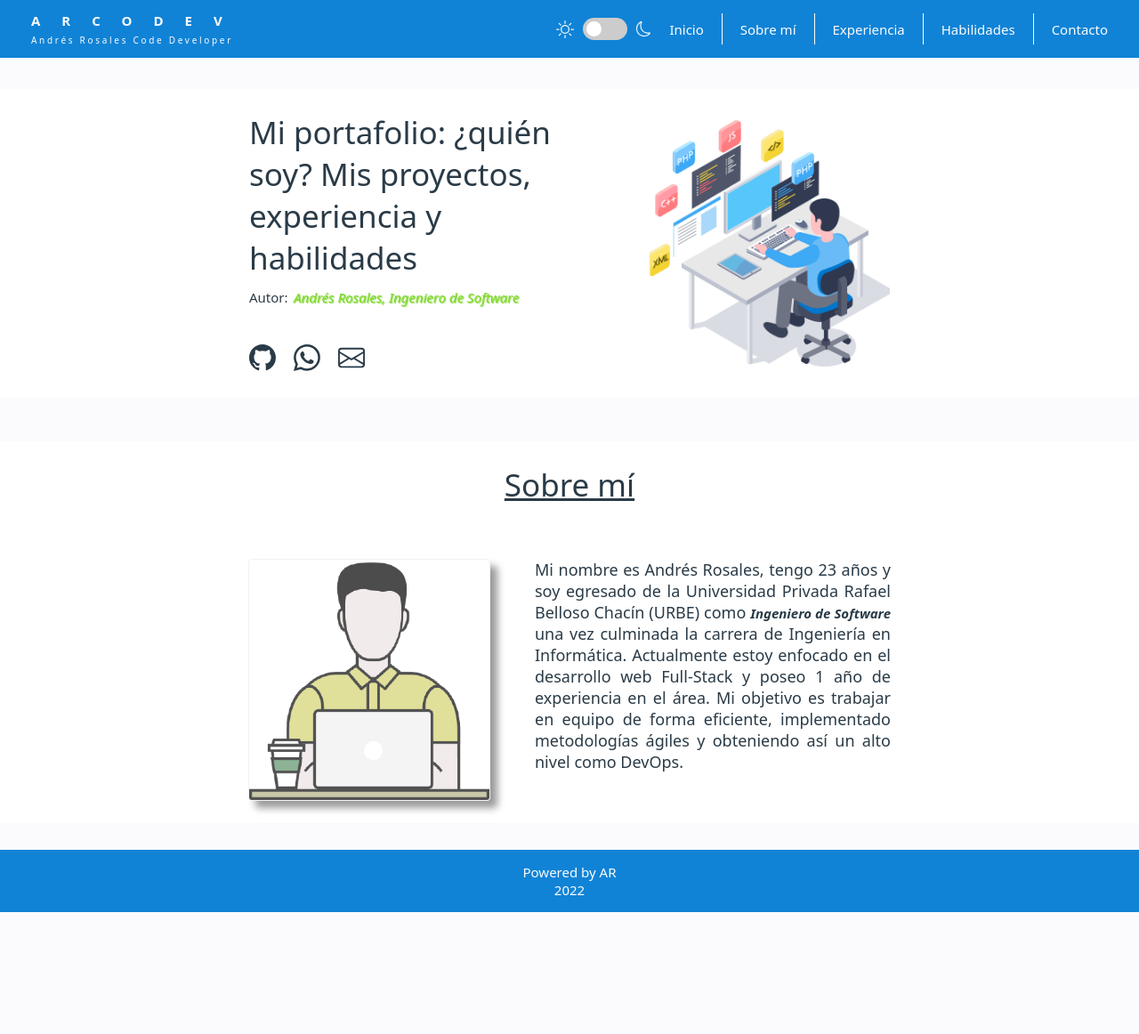
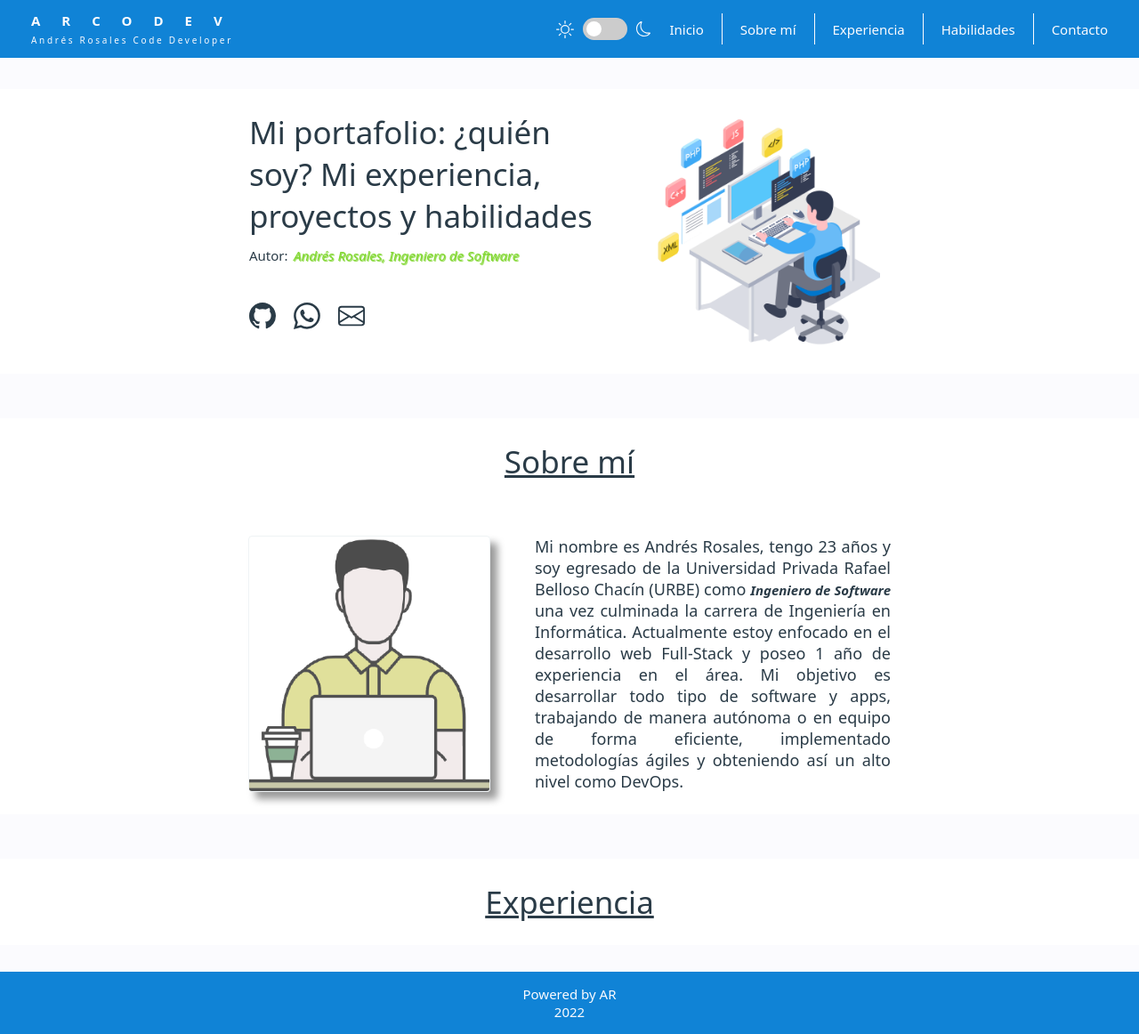
Before and after one commit to Andresaerg/Portfolio, a plain HTML site: page index.html in a window 1280 px wide. Shown: the whole page at 89% size. Before the commit the page ends 1025 px from the top, so only its background shows below. Drawn offline with nearby package versions, Linux system fonts and the light colour scheme.

Commit message:
Actualizaciones

```diff
--- a/index.html
+++ b/index.html
@@ -56,7 +56,7 @@
         <article>
             <div id="inicio">
                 <div class="lil-container">
-                    <span class="titles">Mi portafolio: ¿quién soy? Mis proyectos, experiencia y habilidades</span>
+                    <span class="titles">Mi portafolio: ¿quién soy? Mi experiencia, proyectos y habilidades</span>
                     <br>
                     <p style="font-size: 25px"><span>Autor:</span> <span class="ing">Andrés Rosales, Ingeniero de Software</span></p>
                     <br><br>
@@ -89,9 +89,15 @@
                     <img src="imgs/test.png" alt="me">
                     <p style="text-align: justify;">Mi nombre es Andrés Rosales, tengo 23 años y soy egresado de la Universidad Privada Rafael Belloso Chacín (URBE) como
                     <b><i>Ingeniero de Software</i></b> una vez culminada la carrera de Ingeniería en Informática. Actualmente estoy enfocado
-                    en el desarrollo web Full-Stack y poseo 1 año de experiencia en el área. Mi objetivo es trabajar en equipo de forma eficiente, implementado metodologías ágiles
+                    en el desarrollo web Full-Stack y poseo 1 año de experiencia en el área. Mi objetivo es desarrollar todo tipo de software y apps,
+                    trabajando de manera autónoma o en equipo de forma eficiente, implementado metodologías ágiles
                     y obteniendo así un alto nivel como DevOps.</p>
                 </div>
+            </div>
+        </article>
+        <article>
+            <div style="text-align: center;">
+                <span class="titles subtitles" id="xp">Experiencia</span>
             </div>
         </article>
     </div>
```
